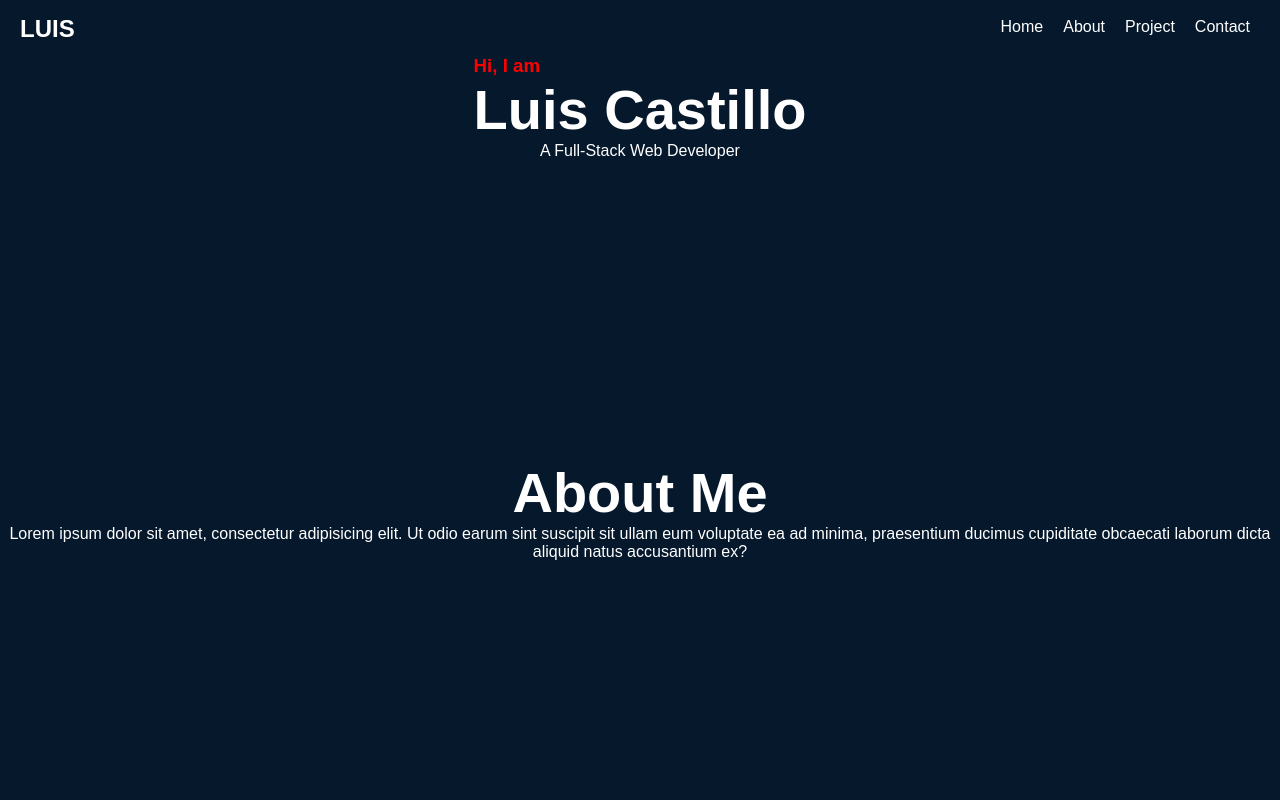
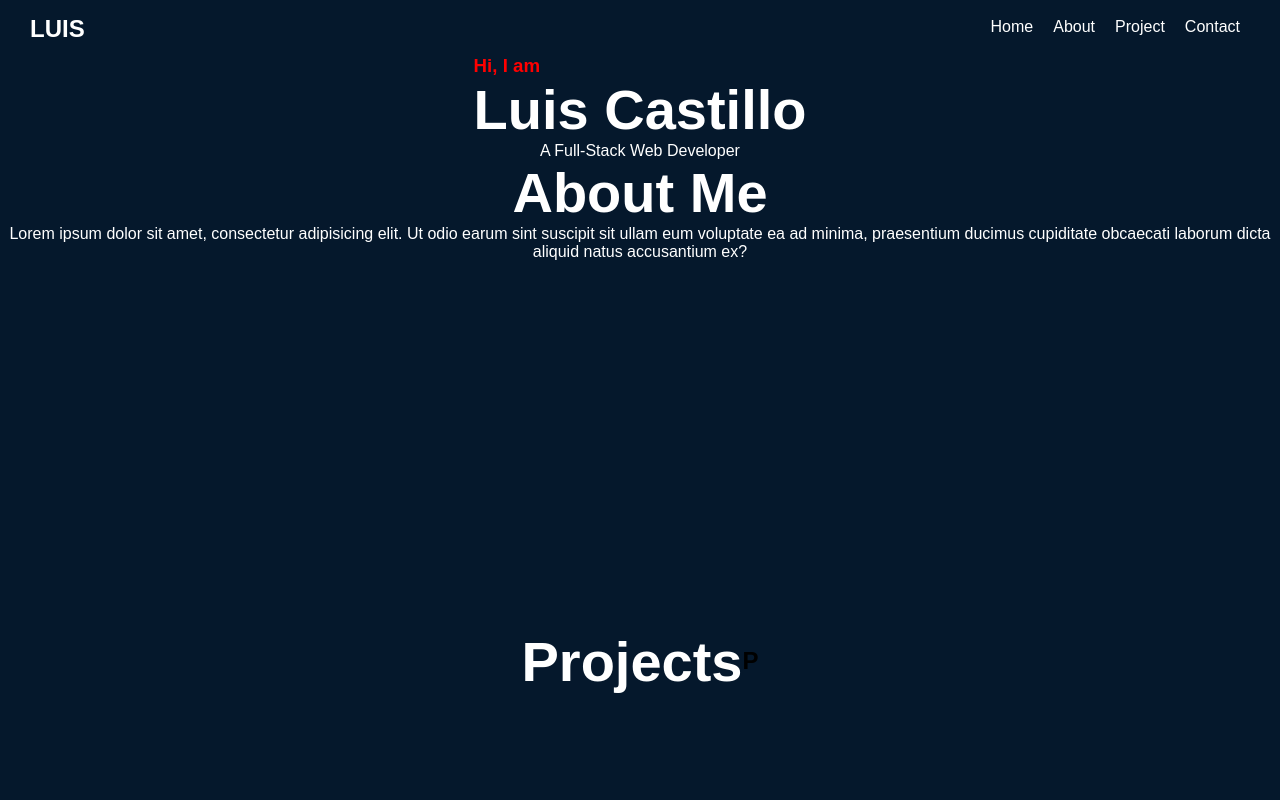
Before and after one commit to LuisCastilloKC/luis-castillo-portfolio, a React (Create React App) app: page / in a window 1280 px wide. Shown: the top 800 px of the page. Built offline with nearby package versions, Linux system fonts and the light colour scheme.

Commit message:
more css

```diff
--- a/src/components/Navbar/RightNav.jsx
+++ b/src/components/Navbar/RightNav.jsx
@@ -1,44 +1,25 @@
 import React from 'react';
-import { LinkStyled } from '../../styles/Nav'
-import styled from 'styled-components'
+import { LinkStyled,  RightNavStyled } from '../../styles/Nav'
+//import { FaEnvelope, FaGithub, FaLinkedinIn, FaTwitter} from 'react-icons/fa'
 
-const Ul = styled.ul`
-    list-style: none;
-    display: flex;
-    flex-flow: row nowrap;
-    align-items: center;
-
-    li {
-    padding: 18px 10px;
-  }
-
-  @media (max-width: 768px) {
-    flex-flow: column nowrap;
-    background-color: #0D2538;
-    position: fixed;
-    transform: ${({ open }) => open ? 'translateX(0)' : 'translateX(100%)'};
-    top: 0;
-    right: 0;
-    height: 100vh;
-    width: 300px;
-    padding-top: 3.5rem;
-    transition: transform 0.3s ease-in-out;
-
-    li {
-      color: #fff;
-    }
-  }
-`;
 
 const RightNav = ({ open }) => {
 
     return(
-        <Ul open={open}>
+      <>
+      <div>
+        <RightNavStyled open={open}>
             <li><LinkStyled to='/'>Home</LinkStyled></li>
             <li><LinkStyled to='/#about'>About</LinkStyled></li>
             <li><LinkStyled to='/#projects'>Project</LinkStyled></li>
             <li><LinkStyled to='/#contact'>Contact</LinkStyled></li>
-        </Ul>
+            {/* <FaGithub />
+            <FaTwitter />
+            <FaEnvelope />
+            <FaLinkedinIn />   */}
+        </RightNavStyled>
+      </div>
+      </>
     )
 }
 
--- a/src/pages/Home.jsx
+++ b/src/pages/Home.jsx
@@ -1,5 +1,6 @@
 import React from 'react';
 import { HomeContainerStyled } from '../styles/Container';
+
 
 const Home = () => {
     return(
--- a/src/styles/Container.js
+++ b/src/styles/Container.js
@@ -23,13 +23,14 @@ export const HomeContainerStyled = styled.div`
 export const AboutContainerStyled = styled.div`
     display: flex;
     justify-content: center;
+    align-items: center;
     text-align: center;
 
     h1 {
 
         color: #ffffff;
         font-size: 3.5em;
-        margin-top: 300px;
+        /* margin-top: 300px; */
 
     }
 
--- a/src/styles/Nav.js
+++ b/src/styles/Nav.js
@@ -2,12 +2,13 @@ import styled from "styled-components";
 import { Link } from 'react-router-dom'
 
 export const NavStyled = styled.nav`
+position: static;
 width: 100%;
 height: 55px;
 border-bottom: 2px solid #05182c;
 background-color: transparent;
 color: #FFF;
-padding: 0 20px;
+padding: 0 30px;
 display: flex;
 justify-content: space-between;
 
@@ -20,3 +21,59 @@ export const LinkStyled = styled(Link)`
     color: #FFFFFF;
     text-decoration: none;
 `
+
+export const UlStyled = styled.ul`
+    list-style: none;
+    display: flex;
+    flex-flow: row nowrap;
+    align-items: center;
+
+    li {
+    padding: 18px 10px;
+  }
+
+  @media (max-width: 768px) {
+    flex-flow: column nowrap;
+    background-color: #0D2538;
+    position: fixed;
+    transform: ${({ open }) => open ? 'translateX(0)' : 'translateX(100%)'};
+    top: 0;
+    right: 0;
+    height: 100vh;
+    width: 300px;
+    padding-top: 3.5rem;
+    transition: transform 0.3s ease-in-out;
+
+    li {
+      color: #fff;
+    }
+  }
+`;
+
+export const RightNavStyled = styled.div`
+    list-style: none;
+    display: flex;
+    flex-flow: row nowrap;
+    align-items: center;
+
+    li {
+    padding: 18px 10px;
+  }
+
+  @media (max-width: 768px) {
+    flex-flow: column nowrap;
+    background-color: #0D2538;
+    position: fixed;
+    transform: ${({ open }) => open ? 'translateX(0)' : 'translateX(100%)'};
+    top: 0;
+    right: 0;
+    height: 100vh;
+    width: 300px;
+    padding-top: 3.5rem;
+    transition: transform 0.3s ease-in-out;
+
+    li {
+      color: #fff;
+    }
+  }
+`;
```
